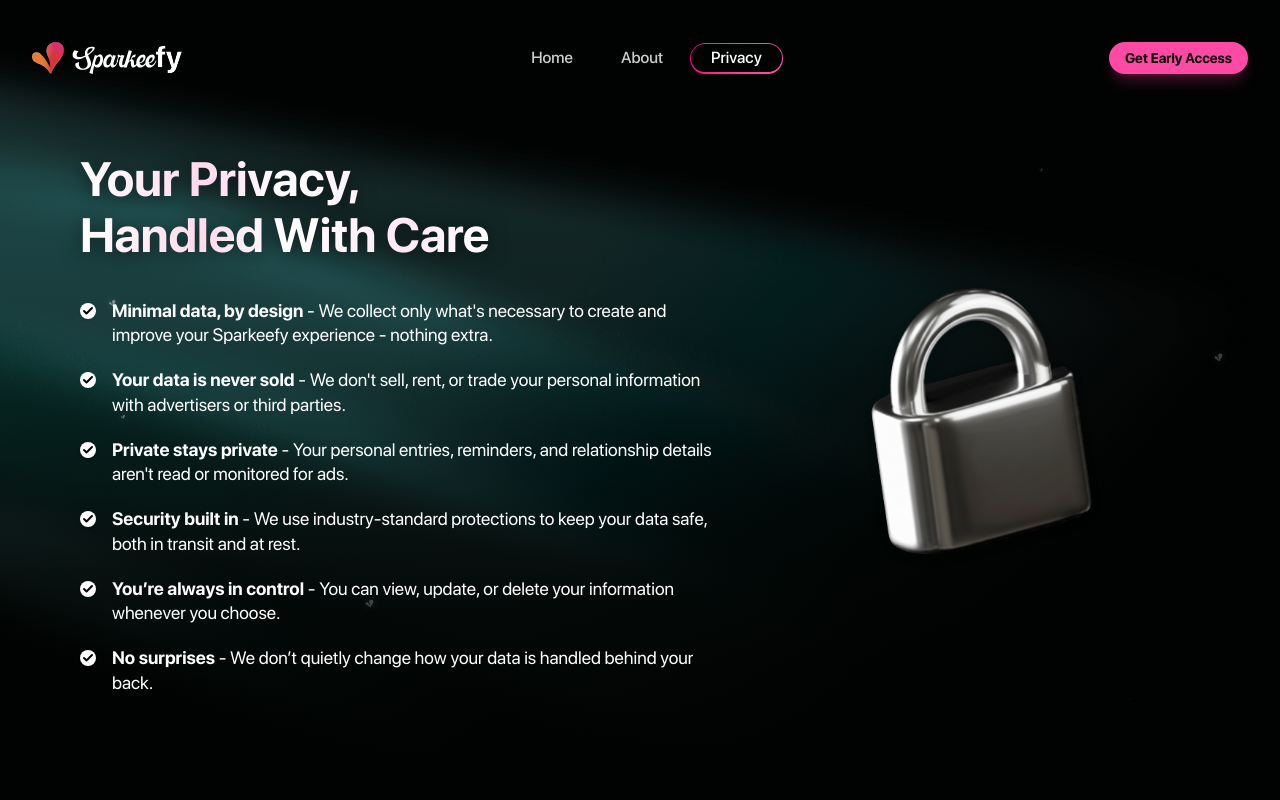
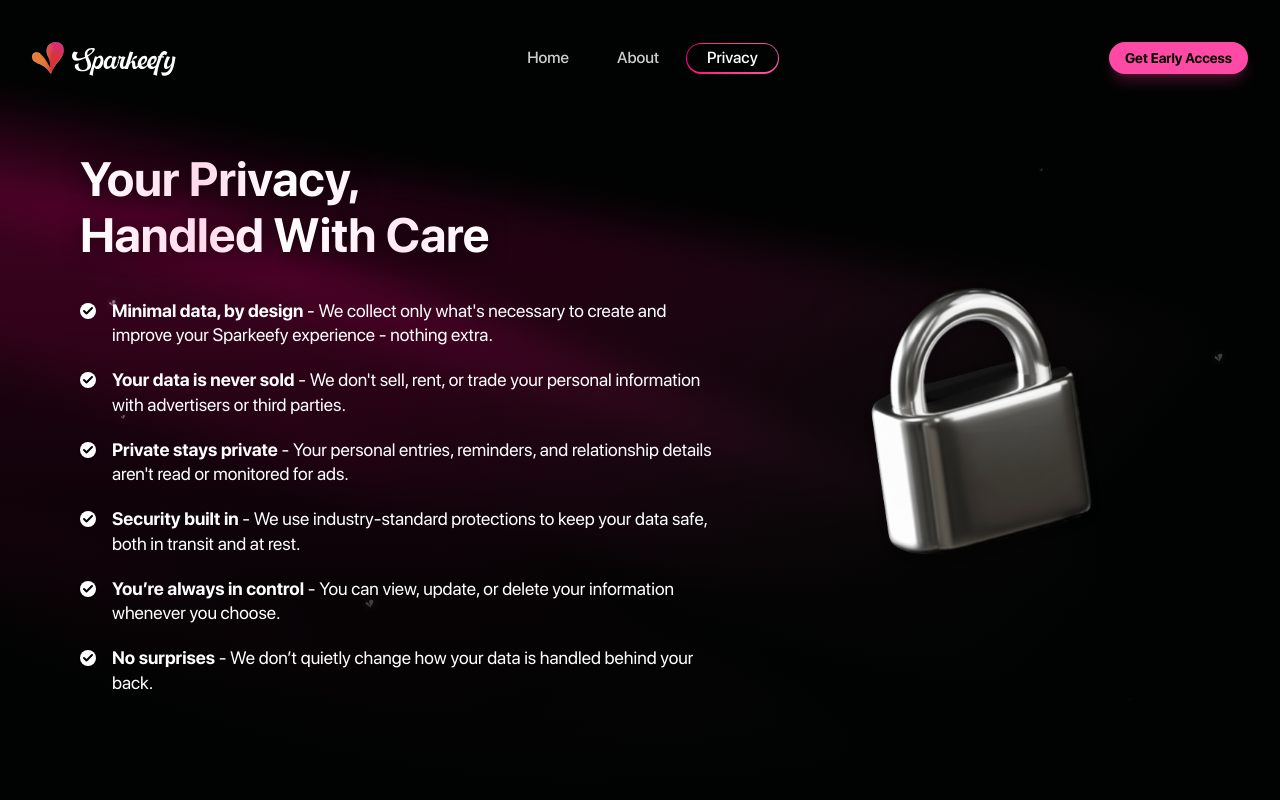
Before and after one commit to sparkeefyhq/sparkeefy-waitlist, a Next.js app: page /privacy in a window 1280 px wide. Shown: the top 800 px of the page. Built offline with nearby package versions, Linux system fonts and the light colour scheme.

Commit message:
chore: change logo, add cta redirection, and image change couples

```diff
--- a/src/components/home/CTA.tsx
+++ b/src/components/home/CTA.tsx
@@ -72,6 +72,7 @@ const CTA = () => {
                 hover: { scale: 1.05 },
                 tap: { scale: 0.95 }
               }}
+              onClick={() => window.open("/join")}
               className="w-full md:w-auto bg-white text-black text-lg font-bold py-3 px-8 rounded-full hover:bg-gray-100 transition-colors flex items-center justify-center gap-2"
             >
               Get Early Access
--- a/src/components/home/Footer.tsx
+++ b/src/components/home/Footer.tsx
@@ -145,7 +145,7 @@ const Footer = () => {
                       className="object-contain"
                     />
                   </motion.div>
-                  <div className="relative h-12 w-32 md:h-10 md:w-28">
+                  <div className="relative h-12 w-32 md:h-10 md:w-26 translate-y-1">
                     <Image
                       src="/logo-text.svg"
                       alt="Sparkeefy Text"
--- a/src/components/home/Navbar.tsx
+++ b/src/components/home/Navbar.tsx
@@ -115,7 +115,7 @@ const Navbar = () => {
                   className="object-contain"
                 />
               </motion.div>
-              <div className="relative h-10 w-28">
+              <div className="relative h-10 w-26 translate-y-1">
                 <Image
                   src="/logo-text.svg"
                   alt="Sparkeefy Text"
--- a/src/components/privacy/PrivacyHero.tsx
+++ b/src/components/privacy/PrivacyHero.tsx
@@ -5,7 +5,7 @@ import Image from "next/image";
 import StarsBackground from "@/components/home/StarsBackground";
 import { motion } from "framer-motion";
 
-const PRIVACY_BG = "/img/about-hero-bg-1.png";
+const PRIVACY_BG = "/img/about-hero-bg-2.png";
 
 const privacyPoints = [
   {
```
Also changed, not shown: public/img/couples.png, public/logo-text.svg.
